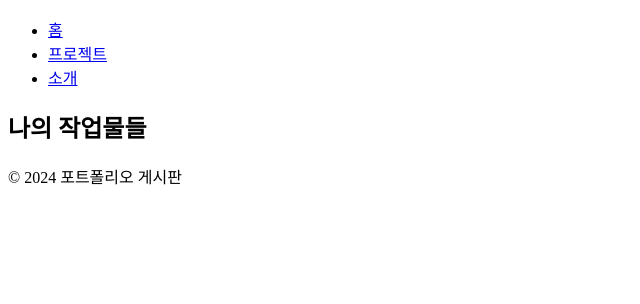
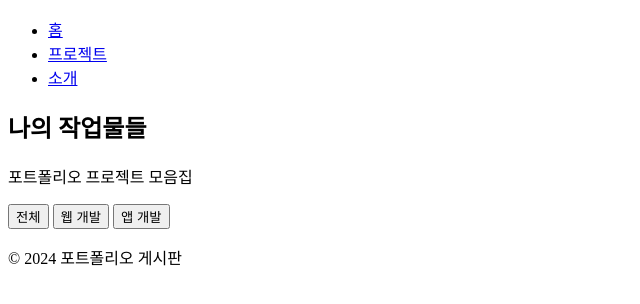
Before and after one commit to KaiaGwak/portfolio-board, a plain HTML site: page index.html in a window 1280 px wide. Shown: the part 58-362 px from the top of the page, without its empty margins (0-640 px from the left). Drawn offline with Linux system fonts and the light colour scheme.

Commit message:
fix: Restore HTML structure and styling

```diff
--- a/index.html
+++ b/index.html
@@ -19,10 +19,18 @@
     </header>
 
     <main>
-        <section id="home">
+        <section id="home" class="hero-section">
             <h2>나의 작업물들</h2>
+            <p class="subtitle">포트폴리오 프로젝트 모음집</p>
+
+            <div class="filter-buttons">
+                <button class="filter-btn active" data-category="all">전체</button>
+                <button class="filter-btn" data-category="웹 개발">웹 개발</button>
+                <button class="filter-btn" data-category="앱 개발">앱 개발</button>
+            </div>
+
             <div class="project-grid">
-                <!-- 프로젝트 카드들이 여기에 들어갈 예정 -->
+                <!-- JavaScript로 동적 생성됨 -->
             </div>
         </section>
     </main>
```
